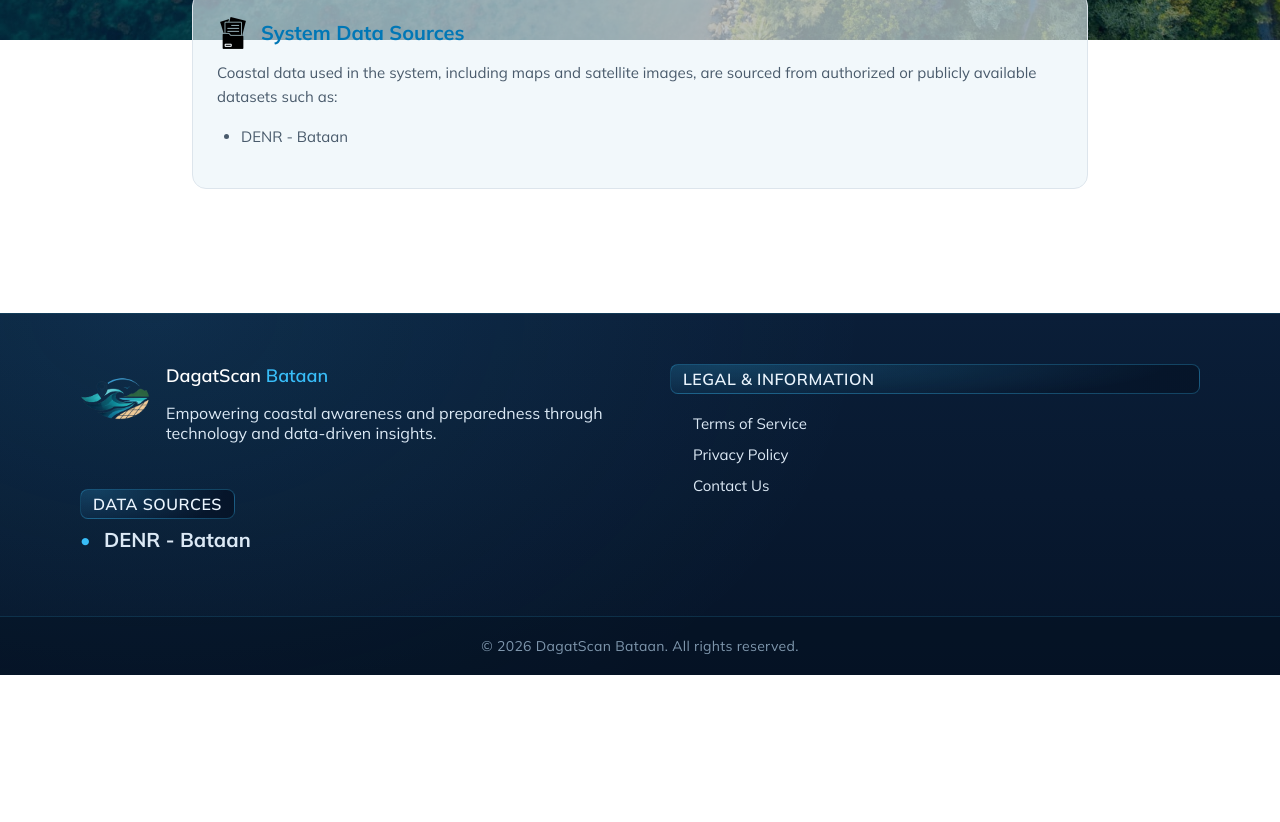
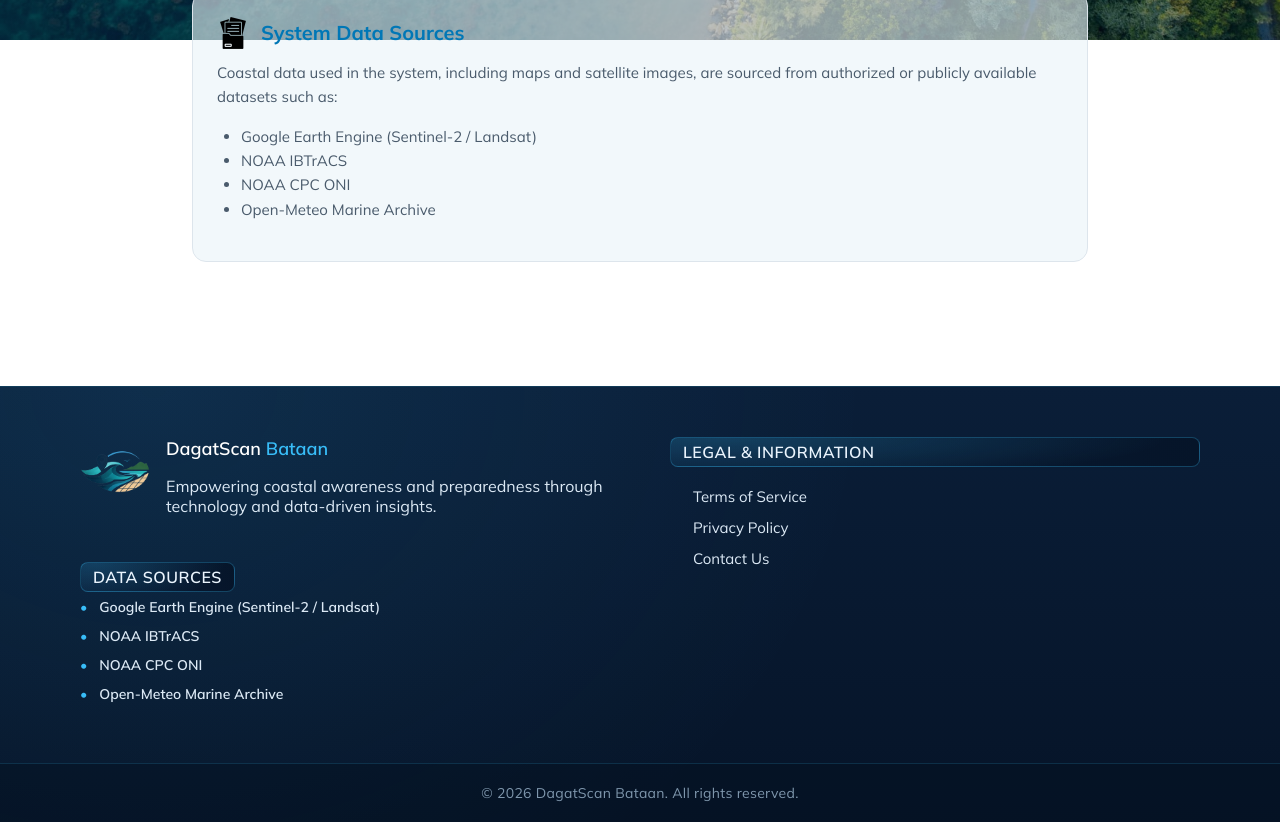
Before and after one commit to PoliCrane/DagatScan-Bataan, a React (Vite) app in the folder frontend/: page /privacy-policy in a window 1280 px wide. Shown: the part 760-1582 px from the top of the page. Before the commit the page ends 1435 px from the top, so only its background shows below. Built offline with nearby package versions, Linux system fonts and the light colour scheme; no server answers.

Commit message:
footer changes

```diff
--- a/frontend/src/components/SiteFooter.jsx
+++ b/frontend/src/components/SiteFooter.jsx
@@ -20,7 +20,10 @@
           <div className="footer-data-source">
             <h4 className="footer-chip-heading">Data Sources</h4>
             <ul>
-              <li>DENR - Bataan</li>
+              <li>Google Earth Engine (Sentinel-2 / Landsat)</li>
+              <li>NOAA IBTrACS</li>
+              <li>NOAA CPC ONI</li>
+              <li>Open-Meteo Marine Archive</li>
             </ul>
           </div>
         </div>
--- a/frontend/src/pages/ContactUs.jsx
+++ b/frontend/src/pages/ContactUs.jsx
@@ -57,7 +57,10 @@
               <div className="footer-data-source">
                 <h4 className="footer-chip-heading">Data Sources</h4>
                 <ul>
-                  <li>DENR - Bataan</li>
+                  <li>Google Earth Engine (Sentinel-2 / Landsat)</li>
+                  <li>NOAA IBTrACS</li>
+                  <li>NOAA CPC ONI</li>
+                  <li>Open-Meteo Marine Archive</li>
                 </ul>
               </div>
             </div>
--- a/frontend/src/pages/PolicyPage.jsx
+++ b/frontend/src/pages/PolicyPage.jsx
@@ -44,7 +44,10 @@
             from authorized or publicly available datasets such as:
           </p>
           <ul className="list-disc pl-6">
-            <li>DENR - Bataan</li>
+            <li>Google Earth Engine (Sentinel-2 / Landsat)</li>
+            <li>NOAA IBTrACS</li>
+            <li>NOAA CPC ONI</li>
+            <li>Open-Meteo Marine Archive</li>
           </ul>
         </StaticPageSection>
       </StaticPageShell>
@@ -63,7 +66,10 @@
               <div className="footer-data-source">
                 <h4 className="footer-chip-heading">Data Sources</h4>
                 <ul>
-                  <li>DENR - Bataan</li>
+                  <li>Google Earth Engine (Sentinel-2 / Landsat)</li>
+                  <li>NOAA IBTrACS</li>
+                  <li>NOAA CPC ONI</li>
+                  <li>Open-Meteo Marine Archive</li>
                 </ul>
               </div>
             </div>
--- a/frontend/src/pages/TermsOfService.jsx
+++ b/frontend/src/pages/TermsOfService.jsx
@@ -64,7 +64,10 @@
               <div className="footer-data-source">
                 <h4 className="footer-chip-heading">Data Sources</h4>
                 <ul>
-                  <li>DENR - Bataan</li>
+                  <li>Google Earth Engine (Sentinel-2 / Landsat)</li>
+                  <li>NOAA IBTrACS</li>
+                  <li>NOAA CPC ONI</li>
+                  <li>Open-Meteo Marine Archive</li>
                 </ul>
               </div>
             </div>
--- a/frontend/src/pages/styles/footer.css
+++ b/frontend/src/pages/styles/footer.css
@@ -93,11 +93,11 @@
 }
 
 .footer-data-source li {
-  font-size: 20px;
-  font-weight: bold;
+  font-size: 14px;
+  font-weight: 600;
   color: #dce9f5;
-  margin-bottom: 10px;
-  line-height: 1.6;
+  margin-bottom: 8px;
+  line-height: 1.5;
   padding-left: 0;
 }
 
```
